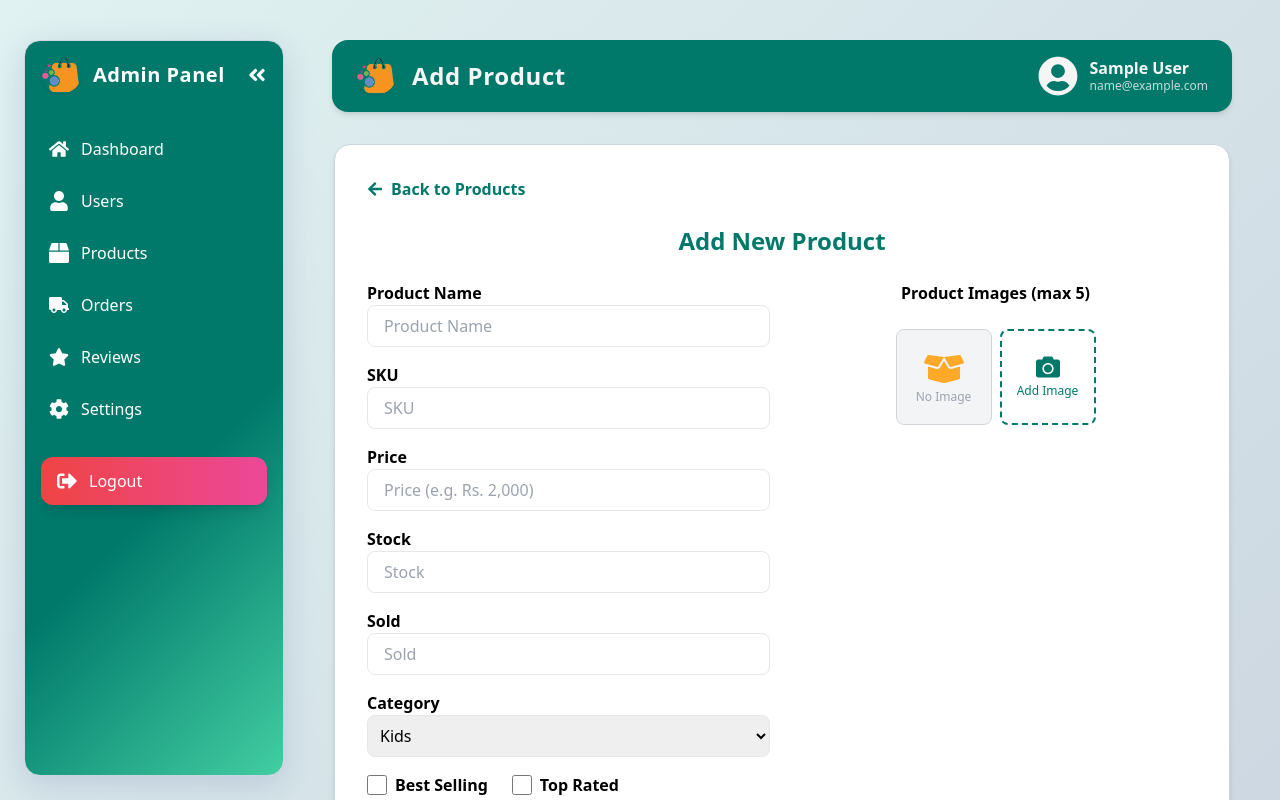
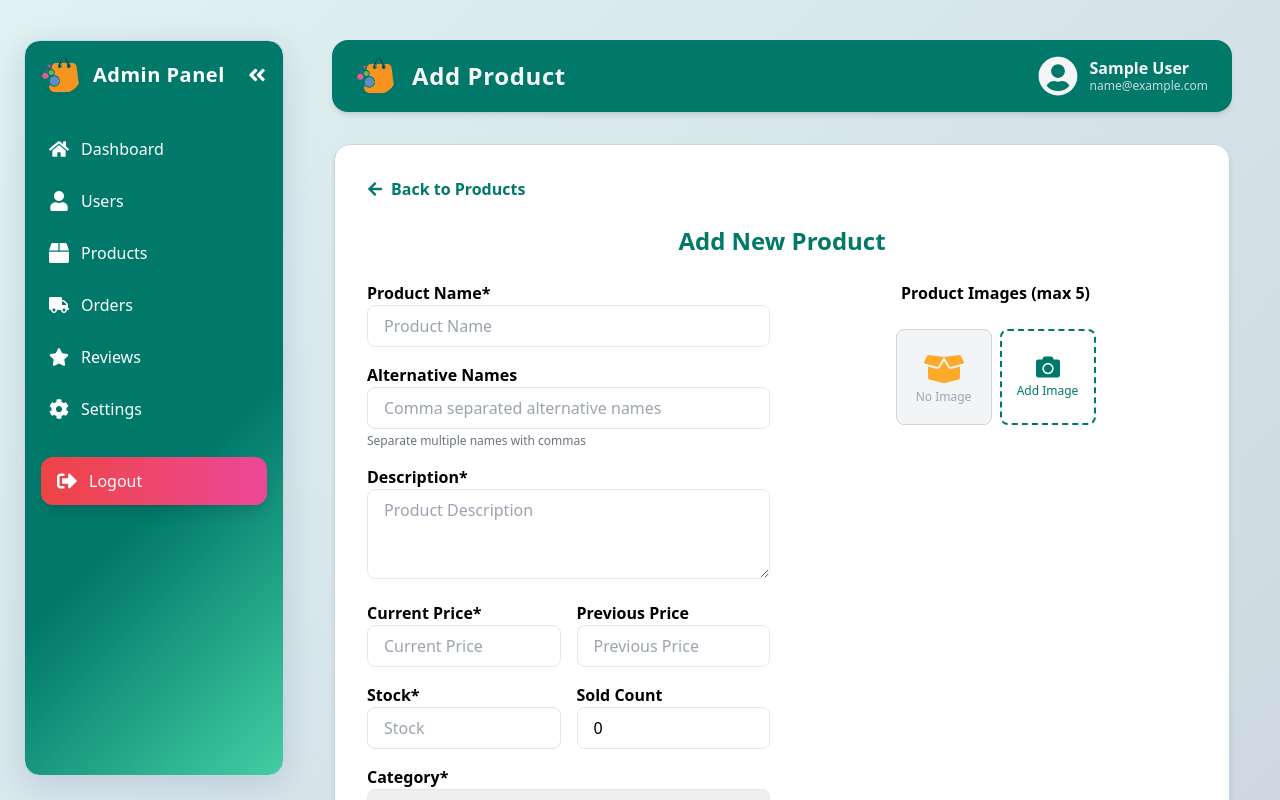
Before and after one commit to LumozTech/EXORA-CLIENT-UI, a React (Vite) app: page /admin/add-product in a window 1280 px wide. Shown: the top 800 px of the page. Built offline with nearby package versions, Linux system fonts and the light colour scheme; sample sign-in values are in the browser's storage.

Commit message:
intergratet the add product

```diff
--- a/src/pages/admin/AddProduct.jsx
+++ b/src/pages/admin/AddProduct.jsx
@@ -3,6 +3,7 @@ import SlideBar from "../../components/admin/SlideBar";
 import AdminNavbar from "../../components/admin/Navbar";
 import { FaBoxOpen, FaCamera, FaArrowLeft, FaTimes } from "react-icons/fa";
 import { useNavigate } from "react-router-dom";
+import axios from "axios";
 
 const PRIMARY = "#00796B";
 const CARD_BG = "#fff";
@@ -10,32 +11,42 @@ const CARD_BORDER = "#CBD5E0";
 
 const AddProduct = () => {
   const [form, setForm] = useState({
-    name: "",
-    sku: "",
+    productName: "",
+    altNames: "",
+    images: [],
     price: "",
+    lastPrice: "",
+    description: "",
     stock: "",
-    sold: "",
-    status: "Active",
-    images: [], // Array for up to 5 images
-    category: "Kids", // New field
-    bestSelling: false,
-    topRated: false,
+    soldCount: 0,
+    category: "kids",
+    isBestSelling: false,
+    isTopRated: false,
+    status: "active"
   });
+
   const [submitted, setSubmitted] = useState(false);
+  const [error, setError] = useState(null);
   const fileInputRef = useRef(null);
   const navigate = useNavigate();
 
   const handleChange = (e) => {
-    setForm({ ...form, [e.target.name]: e.target.value });
+    const { name, value } = e.target;
+    setForm({ ...form, [name]: value });
   };
 
-  // Handle multiple product image uploads (max 5)
+  const handleAltNamesChange = (e) => {
+    const names = e.target.value.split(',').map(name => name.trim());
+    setForm({ ...form, altNames: names });
+  };
+
   const handleImageChange = (e) => {
     const files = Array.from(e.target.files);
     if (files.length + form.images.length > 5) {
       alert("You can upload up to 5 images only.");
       return;
     }
+
     const readers = files.map(
       (file) =>
         new Promise((resolve) => {
@@ -44,6 +55,7 @@ const AddProduct = () => {
           reader.readAsDataURL(file);
         })
     );
+
     Promise.all(readers).then((images) => {
       setForm((prev) => ({
         ...prev,
@@ -64,35 +76,64 @@ const AddProduct = () => {
     }));
   };
 
-  const handleSubmit = (e) => {
-    e.preventDefault();
-    setSubmitted(true);
-    setTimeout(() => setSubmitted(false), 2000);
-    setForm({
-      name: "",
-      sku: "",
-      price: "",
-      stock: "",
-      sold: "",
-      status: "Active",
-      images: [],
-      category: "Kids",
-      bestSelling: false,
-      topRated: false,
-    });
-    setTimeout(() => navigate("/admin/products"), 1200);
-  };
-
-  const handleBack = () => {
-    navigate("/admin/products");
-  };
-
-  // Toggle handlers for bestSelling and topRated
   const handleToggle = (field) => {
     setForm((prev) => ({
       ...prev,
       [field]: !prev[field],
     }));
+  };
+
+  const handleSubmit = async (e) => {
+    e.preventDefault();
+    setError(null);
+
+    try {
+      // Generate a unique productId
+      const productId = `prod_${Date.now()}`;
+
+      // Prepare the product data
+      const productData = {
+        productId,
+        productName: form.productName,
+        altNames: form.altNames ? form.altNames.split(',').map(name => name.trim()) : [],
+        images: form.images,
+        price: parseFloat(form.price),
+        lastPrice: form.lastPrice ? parseFloat(form.lastPrice) : parseFloat(form.price),
+        description: form.description,
+        stock: parseInt(form.stock),
+        soldCount: parseInt(form.soldCount),
+        category: form.category,
+        isBestSelling: form.isBestSelling,
+        isTopRated: form.isTopRated,
+        status: form.status
+      };
+
+      // Get auth token from localStorage
+      const token = localStorage.getItem('token');
+
+      // Make API call
+      const response = await axios.post('http://localhost:5000/api/products', productData, {
+        headers: {
+          'Content-Type': 'application/json',
+          'Authorization': `Bearer ${token}`
+        }
+      });
+
+      // Handle success
+      setSubmitted(true);
+      setTimeout(() => {
+        setSubmitted(false);
+        navigate("/admin/products");
+      }, 1200);
+
+    } catch (error) {
+      console.error("Error creating product:", error);
+      setError(error.response?.data?.message || "Failed to create product. Please try again.");
+    }
+  };
+
+  const handleBack = () => {
+    navigate("/admin/products");
   };
 
   return (
@@ -136,43 +177,77 @@ const AddProduct = () => {
               {/* Left column: Product details */}
               <div className="flex flex-col gap-4">
                 <div className="w-full">
-                  <label className="font-semibold">Product Name</label>
+                  <label className="font-semibold">Product Name*</label>
                   <input
                     type="text"
-                    name="name"
+                    name="productName"
                     required
                     placeholder="Product Name"
                     className="w-full px-4 py-2 border rounded-lg"
-                    value={form.name}
+                    value={form.productName}
                     onChange={handleChange}
                   />
                 </div>
-                <div className="w-full">
-                  <label className="font-semibold">SKU</label>
+
+                <div>
+                  <label className="font-semibold">Alternative Names</label>
                   <input
                     type="text"
-                    name="sku"
+                    name="altNames"
+                    placeholder="Comma separated alternative names"
+                    className="w-full px-4 py-2 border rounded-lg"
+                    value={form.altNames}
+                    onChange={handleChange}
+                  />
+                  <p className="mt-1 text-xs text-gray-500">Separate multiple names with commas</p>
+                </div>
+
+                <div>
+                  <label className="font-semibold">Description*</label>
+                  <textarea
+                    name="description"
                     required
-                    placeholder="SKU"
+                    placeholder="Product Description"
                     className="w-full px-4 py-2 border rounded-lg"
-                    value={form.sku}
+                    value={form.description}
                     onChange={handleChange}
+                    rows="3"
+                  />
+                </div>
+
+                <div className="grid grid-cols-2 gap-4">
+                  <div>
+                    <label className="font-semibold">Current Price*</label>
+                    <input
+                      type="number"
+                      name="price"
+                      required
+                      placeholder="Current Price"
+                      className="w-full px-4 py-2 border rounded-lg"
+                      value={form.price}
+                      onChange={handleChange}
+                      min="0"
+                      step="0.01"
                     />
                   </div>
                   <div>
-                  <label className="font-semibold">Price</label>
+                    <label className="font-semibold">Previous Price</label>
                     <input
-                    type="text"
-                    name="price"
-                    required
-                    placeholder="Price (e.g. Rs. 2,000)"
+                      type="number"
+                      name="lastPrice"
+                      placeholder="Previous Price"
                       className="w-full px-4 py-2 border rounded-lg"
-                    value={form.price}
+                      value={form.lastPrice}
                       onChange={handleChange}
+                      min="0"
+                      step="0.01"
                     />
                   </div>
+                </div>
+
+                <div className="grid grid-cols-2 gap-4">
                   <div>
-                  <label className="font-semibold">Stock</label>
+                    <label className="font-semibold">Stock*</label>
                     <input
                       type="number"
                       name="stock"
@@ -181,39 +256,44 @@ const AddProduct = () => {
                       className="w-full px-4 py-2 border rounded-lg"
                       value={form.stock}
                       onChange={handleChange}
+                      min="0"
                     />
                   </div>
                   <div>
-                  <label className="font-semibold">Sold</label>
+                    <label className="font-semibold">Sold Count</label>
                     <input
                       type="number"
-                    name="sold"
-                    required
-                    placeholder="Sold"
+                      name="soldCount"
+                      placeholder="Sold Count"
                       className="w-full px-4 py-2 border rounded-lg"
-                    value={form.sold}
+                      value={form.soldCount}
                       onChange={handleChange}
+                      min="0"
                     />
                   </div>
+                </div>
+
                 <div>
-                  <label className="font-semibold">Category</label>
+                  <label className="font-semibold">Category*</label>
                   <select
                     name="category"
                     className="w-full px-2 py-2 border rounded-lg"
                     value={form.category}
                     onChange={handleChange}
+                    required
                   >
-                    <option value="Kids">Kids</option>
-                    <option value="Men">Men</option>
-                    <option value="Women">Women</option>
+                    <option value="kids">Kids</option>
+                    <option value="men">Men</option>
+                    <option value="women">Women</option>
                   </select>
                 </div>
+
                 <div className="flex items-center gap-6">
                   <label className="flex items-center gap-2 font-semibold cursor-pointer">
                     <input
                       type="checkbox"
-                      checked={form.bestSelling}
-                      onChange={() => handleToggle("bestSelling")}
+                      checked={form.isBestSelling}
+                      onChange={() => handleToggle("isBestSelling")}
                       className="accent-[#00796B] w-5 h-5"
                     />
                     Best Selling
@@ -221,37 +301,48 @@ const AddProduct = () => {
                   <label className="flex items-center gap-2 font-semibold cursor-pointer">
                     <input
                       type="checkbox"
-                      checked={form.topRated}
-                      onChange={() => handleToggle("topRated")}
+                      checked={form.isTopRated}
+                      onChange={() => handleToggle("isTopRated")}
                       className="accent-[#00796B] w-5 h-5"
                     />
                     Top Rated
                   </label>
                 </div>
+
                 <div>
-                  <label className="font-semibold">Status</label>
+                  <label className="font-semibold">Status*</label>
                   <select
                     name="status"
                     className="w-full px-2 py-2 border rounded-lg"
                     value={form.status}
                     onChange={handleChange}
+                    required
                   >
-                    <option value="Active">Active</option>
-                    <option value="Inactive">Inactive</option>
+                    <option value="active">Active</option>
+                    <option value="inactive">Inactive</option>
                   </select>
                 </div>
+
                 <button
                   type="submit"
                   className="mt-2 bg-[#00796B] hover:bg-[#005B4F] text-white font-semibold py-2 rounded-lg transition w-full"
                 >
                   Add Product
                 </button>
+
                 {submitted && (
                   <div className="mt-2 font-semibold text-center text-green-600">
                     Product added successfully!
                   </div>
                 )}
+
+                {error && (
+                  <div className="mt-2 font-semibold text-center text-red-600">
+                    {error}
                   </div>
+                )}
+              </div>
+
               {/* Right column: Product images */}
               <div className="flex flex-col items-center gap-4">
                 <label className="mb-2 font-semibold">
```
Lines whose indentation alone changed are shown as unchanged.
